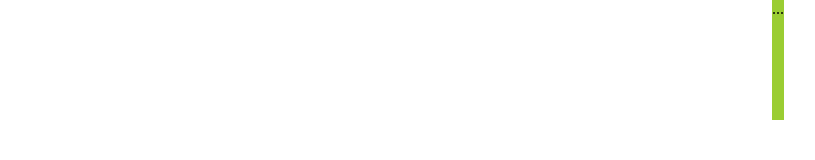
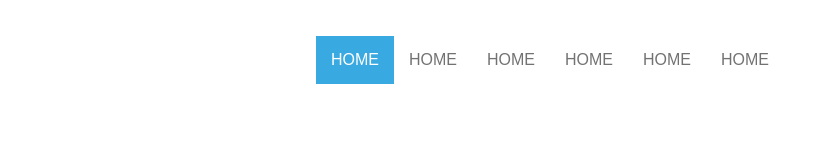
Before and after one commit to edipoelwes/medicenter, a plain HTML site: page index.html in a window 1280 px wide. Shown: the full height of the page, 351-1166 px from the left. Drawn offline with Linux system fonts and the light colour scheme.

Commit message:
Criando a menu NAV.

```diff
--- a/assets/css/templates.css
+++ b/assets/css/templates.css
@@ -17,8 +17,32 @@ header{
 .logo{
     display: flex;
     align-items: center;
-
 }
 .menu{
-    background-color: yellowgreen;
+    display: flex;
+    align-items: center;
 }
+
+nav ul,
+nav li{
+    list-style: none;
+    margin: 0;
+    padding: 0;
+}
+nav ul{
+    display: flex;
+}
+
+nav a{
+    display: block;
+    padding: 15px;
+    text-decoration: none;
+    text-transform: uppercase;
+    color: #727272;
+    font-family: Arial, Helvetica, sans-serif;
+}
+nav .active a,
+nav a:hover{
+    background-color: #39aae1;
+    color: #fff;
+}
--- a/index.html
+++ b/index.html
@@ -18,7 +18,16 @@
                 </a>
             </div>
             <div class="menu">
-                ...
+                <nav>
+                    <ul>
+                        <li class="active"><a href="">HOME</a></li>
+                        <li><a href="">HOME</a></li>
+                        <li><a href="">HOME</a></li>
+                        <li><a href="">HOME</a></li>
+                        <li><a href="">HOME</a></li>
+                        <li><a href="">HOME</a></li>
+                    </ul>
+                </nav>
             </div>
         </div>
     </header>
```
